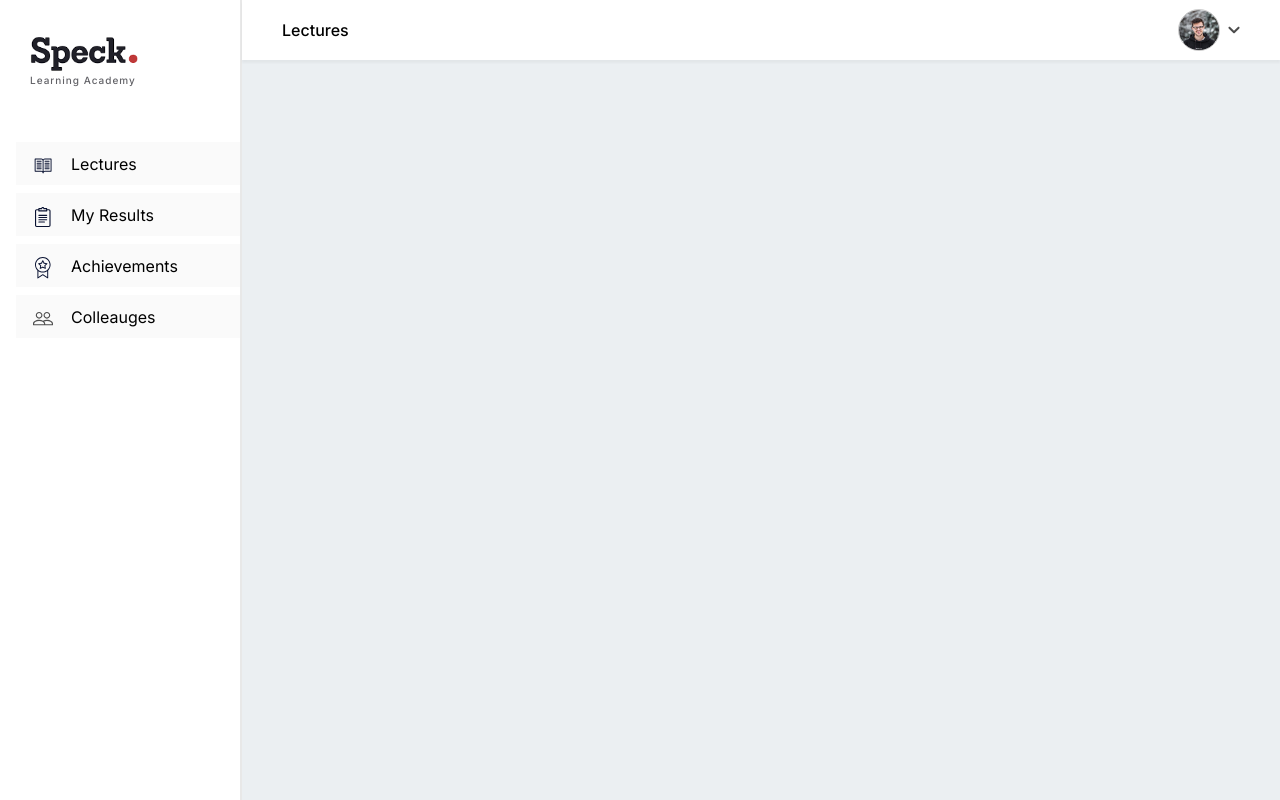
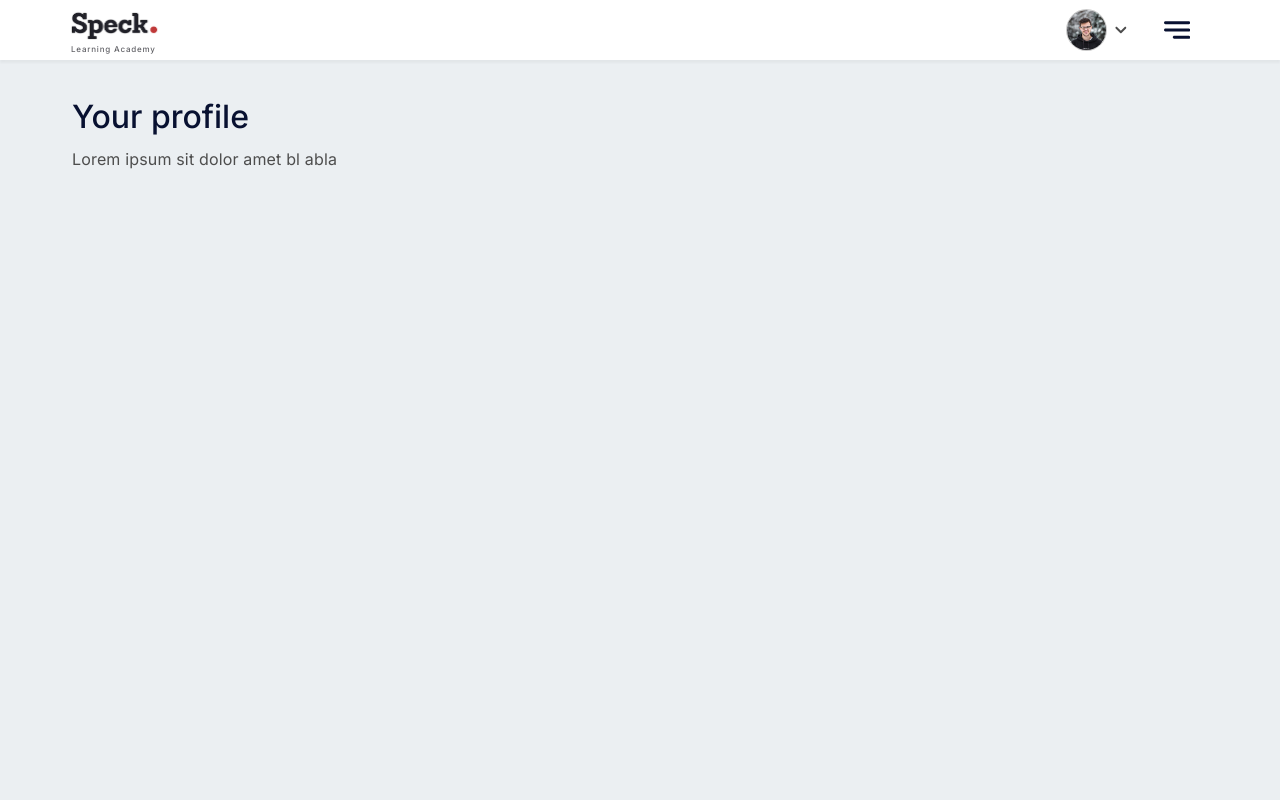
Before and after one commit to Tin21/Speck-Teamwork, a React (Vite) app: page /profile in a window 1280 px wide. Built offline with nearby package versions, Linux system fonts and the light colour scheme.

Commit message:
added outlet and section component

```diff
--- a/src/App.jsx
+++ b/src/App.jsx
@@ -1,3 +1,4 @@
+// app.jsx
 import { Route, Routes } from 'react-router-dom';
 import Login from './pages/login';
 import Profile from './pages/Profile';
@@ -6,27 +7,27 @@ import MyResults from './pages/MyResults';
 import Reset from './pages/Reset';
 import LectureDetails from './pages/LectureDetails';
 import Lectures from './pages/Lectures';
-import Colleagues from './pages/Colleagues';
+import Colleagues from './pages/Colleauges';
 import Layout from './components/Layout/Layout';
 import UserAvatar from './assets/images/user-avatar.jpg';
 
 function App() {
   return (
-    <>
-      <Layout imgSrc={UserAvatar} imgAlt={'User avatar'} />
-      <main>
     <Routes>
-          <Route path={'/'} element={<Profile />} />
+      <Route
+        path={'/'}
+        element={<Layout imgSrc={UserAvatar} imgAlt={'User avatar'} />}
+      >
+        <Route path={'/profile'} element={<Profile />} />
         <Route path={'/achievements'} element={<Achievements />} />
         <Route path={'/login'} element={<Login />} />
         <Route path={'/myresults'} element={<MyResults />} />
         <Route path={'/reset'} element={<Reset />} />
-          <Route path={'/colleagues'} element={<Colleagues />} />
+        <Route path={'/colleauges'} element={<Colleagues />} />
         <Route path={'/lectures'} element={<Lectures />} />
         <Route path={'/lectures/:id'} element={<LectureDetails />} />
+      </Route>
     </Routes>
-      </main>
-    </>
   );
 }
 
--- a/src/components/Layout/Layout.jsx
+++ b/src/components/Layout/Layout.jsx
@@ -1,4 +1,3 @@
-import React from 'react';
 import PropTypes from 'prop-types';
 import SpeckLogoImage from '../../assets/images/speck-menu-icon.png';
 import {
@@ -23,11 +22,16 @@ import {
   MenuAchievementsIcon,
   MenuColleaugesIcon,
   MenuItemText,
+  LeftContainer,
+  RightContainer,
 } from './LayoutStyle';
+import { Outlet } from 'react-router-dom';
 
 const Layout = ({ imgSrc, imgAlt }) => {
   return (
     <>
+      <main>
+        <LeftContainer>
           <Menu>
             <MenuLogoWrapper>
               <MenuSpeckLogo src={SpeckLogoImage} alt="Speck logo" />
@@ -52,6 +56,8 @@ const Layout = ({ imgSrc, imgAlt }) => {
               </MenuItem>
             </MenuInner>
           </Menu>
+
+          <RightContainer>
             <HeaderWrapper>
               <HeaderInner>
                 <LogoWrapper>
@@ -66,11 +72,15 @@ const Layout = ({ imgSrc, imgAlt }) => {
                 </AvatarHamburgerWrapper>
               </HeaderInner>
             </HeaderWrapper>
+            <Outlet />
+          </RightContainer>
+        </LeftContainer>
+      </main>
     </>
   );
 };
 
-Layout.PropTypes = {
+Layout.propTypes = {
   imgSrc: PropTypes.string,
   imgAlt: PropTypes.string,
 };
--- a/src/components/Layout/LayoutStyle.js
+++ b/src/components/Layout/LayoutStyle.js
@@ -12,8 +12,8 @@ export const Header = styled.header`
   background-color: ${colors.bgSecondary};
   box-shadow: 0px 3px 2px rgba(0, 0, 0, 0.04);
 
-  @media screen and (${breakpoints.desktopSmall}) {
-    position: absolute;
+  @media screen and (${breakpoints.desktop}) {
+    //position: absolute;
     left: 242px;
     right: 0;
   }
@@ -27,11 +27,11 @@ export const HeaderInner = styled.div`
   justify-content: space-between;
   align-items: center;
 
-  @media screen and (${breakpoints.tabletSmall}) {
+  @media screen and (${breakpoints.tablet}) {
     padding: 0 90px 0 70px;
   }
 
-  @media screen and (${breakpoints.desktopSmall}) {
+  @media screen and (${breakpoints.desktop}) {
     padding: 0 40px;
   }
 `;
@@ -42,7 +42,7 @@ export const HamburgerLogo = styled(HamburgerIcon)`
   width: 27px;
   margin-left: 37px;
 
-  @media screen and (${breakpoints.desktopSmall}) {
+  @media screen and (${breakpoints.desktop}) {
     display: none;
   }
 `;
@@ -51,7 +51,7 @@ export const LogoWrapper = styled.div`
   display: flex;
   flex-direction: column;
 
-  @media screen and (${breakpoints.desktopSmall}) {
+  @media screen and (${breakpoints.desktop}) {
     display: none;
   }
 `;
@@ -62,7 +62,7 @@ export const SpeckLogo = styled(SpeckIcon)`
   }
   margin-bottom: 0;
 
-  @media screen and (${breakpoints.tabletSmall}) {
+  @media screen and (${breakpoints.tablet}) {
     width: 90px;
     height: 37px;
   }
@@ -75,7 +75,7 @@ export const LogoText = styled.p`
   letter-spacing: 0.1em;
   padding-left: 1px;
 
-  @media screen and (${breakpoints.tabletSmall}) {
+  @media screen and (${breakpoints.tablet}) {
     font-size: 8px;
   }
 `;
@@ -83,7 +83,7 @@ export const LogoText = styled.p`
 export const UserAvatar = styled.img`
   display: none;
 
-  @media screen and (${breakpoints.tabletSmall}) {
+  @media screen and (${breakpoints.tablet}) {
     display: block;
     object-fit: cover;
     height: 40px;
@@ -97,7 +97,7 @@ export const DropdownArrow = styled(DropdownArrowIcon)`
   display: none;
   margin-left: 8px;
 
-  @media screen and (${breakpoints.tabletSmall}) {
+  @media screen and (${breakpoints.tablet}) {
     display: block;
   }
 
@@ -115,23 +115,32 @@ export const AvatarHamburgerWrapper = styled.div`
 export const HeaderText = styled.p`
   display: none;
 
-  @media screen and (${breakpoints.desktopSmall}) {
+  @media screen and (${breakpoints.desktop}) {
     display: block;
     font-weight: 500;
     font-size: 16px;
   }
 `;
 
+export const LeftContainer = styled.div`
+  @media screen and (${breakpoints.desktop}) {
+    display: flex;
+  }
+`;
+
+export const RightContainer = styled.div`
+  width: 100%;
+`;
+
 export const Menu = styled.div`
   display: none;
 
-  @media screen and (${breakpoints.desktopSmall}) {
+  @media screen and (${breakpoints.desktop}) {
     display: block;
-    position: absolute;
     left: 0;
     top: 0;
-    height: 100%;
     width: 240px;
+    height: 100vh;
     background-color: ${colors.bgSecondary};
     border-right: 2px solid ${colors.border};
   }
@@ -140,7 +149,7 @@ export const Menu = styled.div`
 export const MenuLogoWrapper = styled.div`
   display: none;
 
-  @media screen and (${breakpoints.desktopSmall}) {
+  @media screen and (${breakpoints.desktop}) {
     display: flex;
     flex-direction: column;
     padding: 32px 30px 0 30px;
--- /dev/null
+++ b/src/components/Section/Section.jsx
@@ -0,0 +1,32 @@
+import PropTypes from 'prop-types';
+import {
+  Section as SectionWrapper,
+  SectionInner,
+  SectionSubtitle,
+  SectionTitle,
+} from './SectionStyle';
+
+const Section = ({ title, subtitle, button, children, isFlexDisplay }) => {
+  return (
+    <SectionWrapper>
+      <SectionInner>
+        <SectionTitle isFlexDisplay={isFlexDisplay}>
+          {title}
+          {button}
+        </SectionTitle>
+        <SectionSubtitle>{subtitle}</SectionSubtitle>
+        {children}
+      </SectionInner>
+    </SectionWrapper>
+  );
+};
+
+Section.propTypes = {
+  title: PropTypes.string,
+  subtitle: PropTypes.string,
+  isFlexDisplay: PropTypes.bool,
+  button: PropTypes.node,
+  children: PropTypes.node,
+};
+
+export default Section;
--- /dev/null
+++ b/src/components/Section/SectionStyle.js
@@ -0,0 +1,76 @@
+import styled from 'styled-components';
+import { breakpoints, colors, fonts } from '../../utils/styles/theme';
+
+export const Section = styled.section`
+  background-color: ${colors.bgPrimary};
+
+  &_secondary {
+    background-color: ${colors.bgSecondary};
+  }
+`;
+
+export const SectionInner = styled.div`
+  margin: 29px 24px;
+
+  @media screen and (${breakpoints.tablet}) {
+    margin: 42px 72px;
+  }
+
+  @media screen and (${breakpoints.desktop}) {
+    margin: 40px;
+  }
+`;
+
+export const SectionTitle = styled.h2`
+  text-align: left;
+  font-size: 28px;
+  color: ${colors.textPrimary};
+  font-family: ${fonts.textPrimary};
+  font-style: normal;
+  font-weight: 500;
+  font-size: 24px;
+  line-height: 29px;
+
+  ${(props) =>
+    props.isFlexDisplay &&
+    `
+    display: flex;
+    justify-content: space-between;
+
+    @media screen and (${breakpoints.tablet}) {
+      max-width: 400px;
+    }
+
+    @media screen and (${breakpoints.desktop}) {
+      max-width: 100%;
+    }
+  `}
+
+  @media screen and (${breakpoints.tablet}) {
+    font-size: 32px;
+  }
+
+  @media screen and (${breakpoints.desktop}) {
+    font-size: 36px;
+  }
+`;
+
+export const SectionSubtitle = styled.p`
+  margin: 12px 0 16px;
+  text-align: left;
+  color: ${colors.textSecondary};
+  font-size: 16px;
+  max-width: 663px;
+  line-height: 150%;
+  letter-spacing: 0.01em;
+
+  @media screen and (${breakpoints.tablet}) {
+    margin: 16px 0;
+    margin-bottom: 40px;
+  }
+
+  @media screen and (${breakpoints.desktop}) {
+    margin-bottom: 48px;
+    margin-top: 24px;
+  }
+`;
--- a/src/pages/Colleagues.jsx
+++ /dev/null
@@ -1,5 +0,0 @@
-const Colleagues = () => {
-  return <div>Colleagues</div>;
-};
-
-export default Colleagues;
--- /dev/null
+++ b/src/pages/Colleauges.jsx
@@ -0,0 +1,5 @@
+const Colleauges = () => {
+  return <div>Colleagues</div>;
+};
+
+export default Colleauges;
--- a/src/pages/Lectures.jsx
+++ b/src/pages/Lectures.jsx
@@ -1,5 +1,15 @@
+import Section from '../components/Section/Section';
+
 const Lectures = () => {
-  return <div>Lectures</div>;
+  return (
+    <>
+      <Section
+        isFlexDisplay={false}
+        title={'Your lectures'}
+        subtitle={'Lorem ipsum sit dolor amet bl abla'}
+      ></Section>
+    </>
+  );
 };
 
 export default Lectures;
--- a/src/pages/Profile.jsx
+++ b/src/pages/Profile.jsx
@@ -1,5 +1,15 @@
+import Section from '../components/Section/Section';
+
 const Profile = () => {
-  return <div>Profile</div>;
+  return (
+    <>
+      <Section
+        isFlexDisplay={false}
+        title={'Your profile'}
+        subtitle={'Lorem ipsum sit dolor amet bl abla'}
+      ></Section>
+    </>
+  );
 };
 
 export default Profile;
--- a/src/utils/styles/theme.js
+++ b/src/utils/styles/theme.js
@@ -9,12 +9,12 @@ export const colors = {
   logoText: '#626267',
   border: '#e8e8e8',
   bgMenuItem: '#FAFAFA',
+  textPrimary: '#081131',
+  textSecondary: '#4D4D4D',
 };
 
 export const breakpoints = {
   mobileLarge: 'min-width: 420px',
-  tabletSmall: 'min-width: 580px',
-  tabletLarge: 'min-width: 768px',
-  desktopSmall: 'min-width: 1024px',
-  desktopLarge: 'min-width: 1440px',
+  tablet: 'min-width: 768px',
+  desktop: 'min-width: 1440px',
 };
```
Lines whose indentation alone changed are shown as unchanged.
